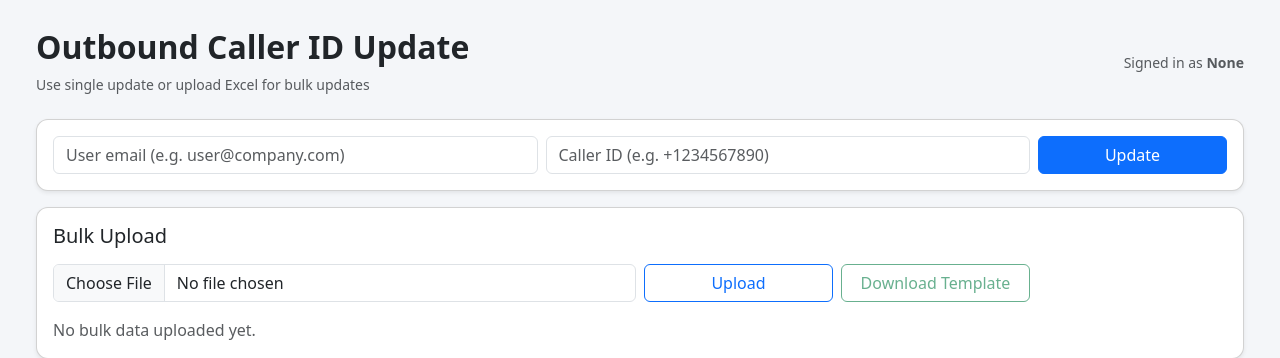
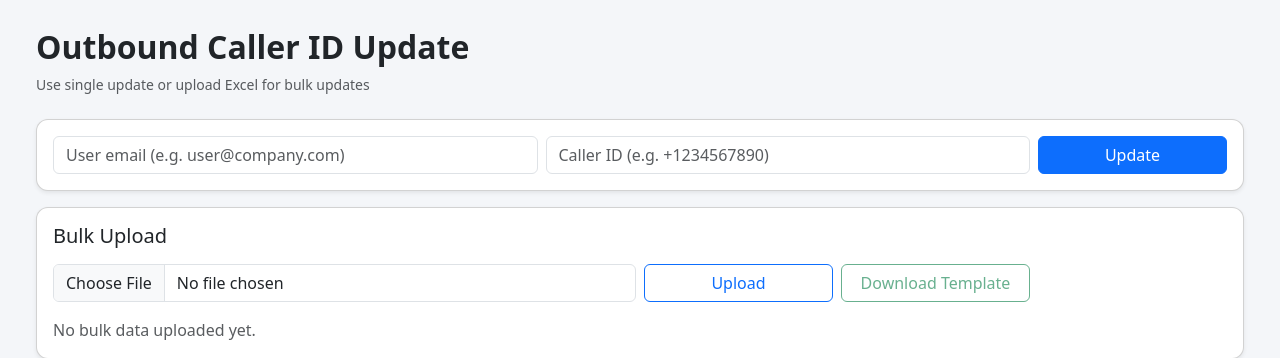
Before and after one commit to Sanjitadas/zoom-callerid-manager, a Flask app: page /bulk_update in a window 1280 px wide. Shown: the part 64-422 px from the top of the page. Run offline with Flask 3, Linux system fonts and the light colour scheme; data that the repository does not hold is empty.

Commit message:
Commit all modify files

```diff
--- a/config.py
+++ b/config.py
@@ -16,4 +16,3 @@ class Config:
     # Database
     SQLALCHEMY_DATABASE_URI = os.getenv("DATABASE_URL", "sqlite:///zoom_phone.db")
     SQLALCHEMY_TRACK_MODIFICATIONS = False
-    SQLALCHEMY_ECHO = True
--- a/templates/bulk_update.html
+++ b/templates/bulk_update.html
@@ -8,9 +8,7 @@
             <h2 class="fw-bold">Outbound Caller ID Update</h2>
             <div class="small text-muted">Use single update or upload Excel for bulk updates</div>
         </div>
-        <div>
-            <span class="text-muted small">Signed in as <strong>{{ session.get('user_email') }}</strong></span>
-        </div>
+
     </div>
 
     <div class="card card-rounded shadow-sm mb-3 p-3">
```
Also changed, not shown: settings.py (line endings or trailing spaces).
